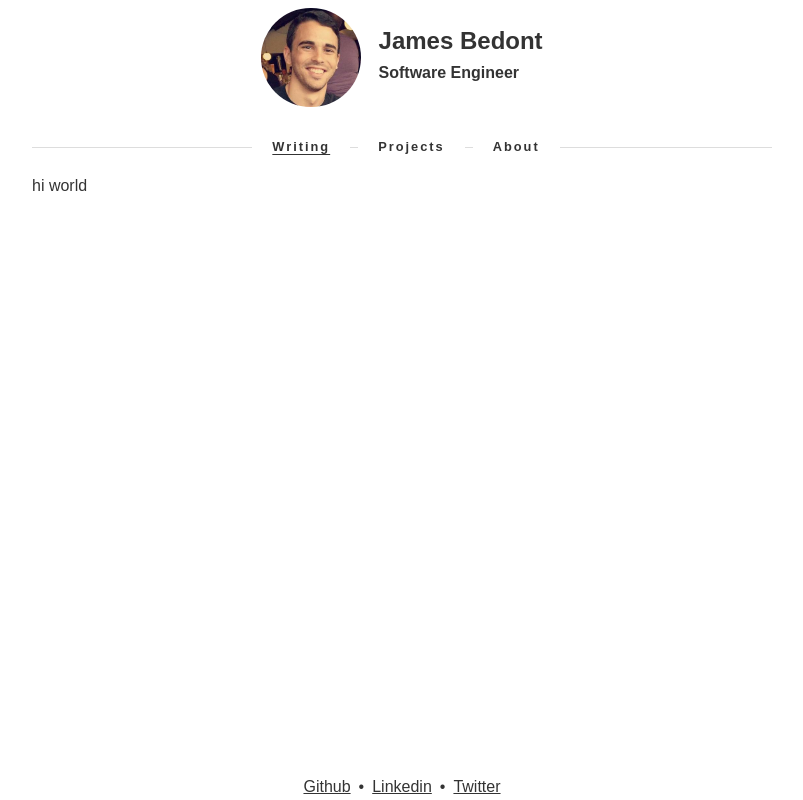
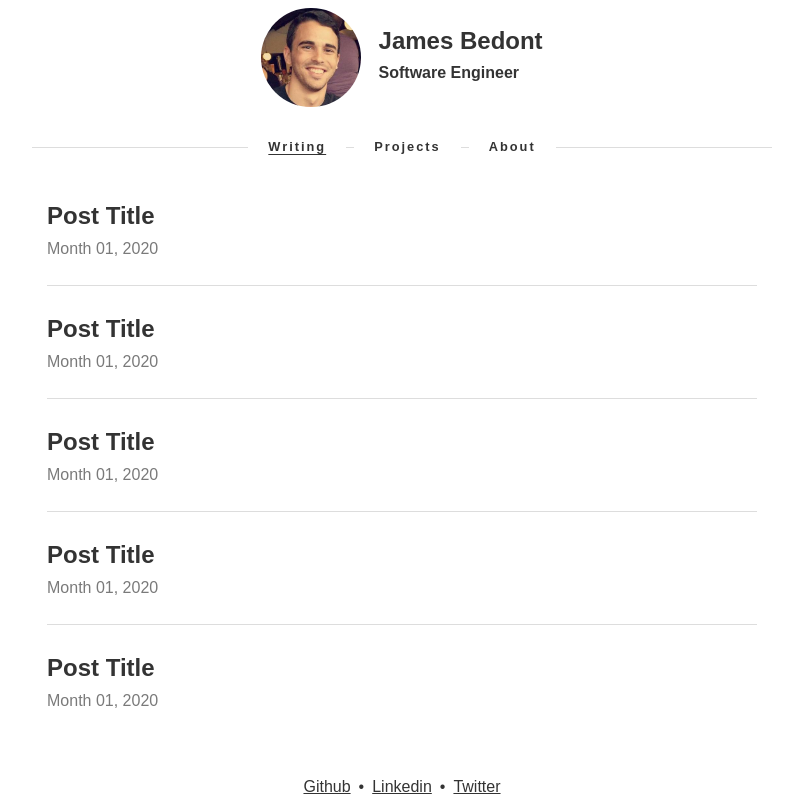
Before and after one commit to JamesBedont/personal-website, a Next.js app: page / in a window 1280 px wide. Shown: the whole page, without its empty margins (238-1041 px from the left). Built offline with nearby package versions, Linux system fonts and the light colour scheme.

Commit message:
New post component with decent design start

```diff
--- /dev/null
+++ b/components/post.js
@@ -0,0 +1,16 @@
+import Link from 'next/link';
+
+const Post = () => {
+  return (
+    <div className='post'>
+      <Link href='#'>
+        <a className='post-link'>
+          <h2 className='post-title'>Post Title</h2>
+        </a>
+      </Link>
+      <p className='post-date'>Month 01, 2020</p>
+    </div>
+  );
+};
+
+export default Post;
--- a/pages/index.js
+++ b/pages/index.js
@@ -1,7 +1,16 @@
 import { Fragment } from 'react';
+import Post from '../components/post';
 
 const HomePage = () => {
-  return <Fragment>hi world</Fragment>;
+  return (
+    <Fragment>
+      <Post />
+      <Post />
+      <Post />
+      <Post />
+      <Post />
+    </Fragment>
+  );
 };
 
 export default HomePage;
--- a/styles.css
+++ b/styles.css
@@ -19,6 +19,8 @@ body {
 
 .content {
   flex: 1 0 auto;
+  padding-left: 15px;
+  padding-right: 15px;
 }
 
 footer {
@@ -95,7 +97,7 @@ nav > ul > li > a {
   text-decoration: none;
 }
 
-nav > ul > li:nth-child(n + 1) {
+nav > ul > li:not(:first-child) {
   margin-left: 8px;
 }
 
@@ -132,3 +134,25 @@ nav > ul > li:nth-child(n + 1) {
 footer a {
   color: inherit;
 }
+
+.post {
+  padding: 24px 0px;
+}
+
+.post:not(:last-child) {
+  border-bottom: solid 1px #ddd;
+}
+
+.post-link {
+  color: inherit;
+  text-decoration: none;
+}
+
+.post-title {
+  margin: 0px;
+}
+
+.post-date {
+  margin: 0px;
+  color: #7a7a7a;
+}
```
